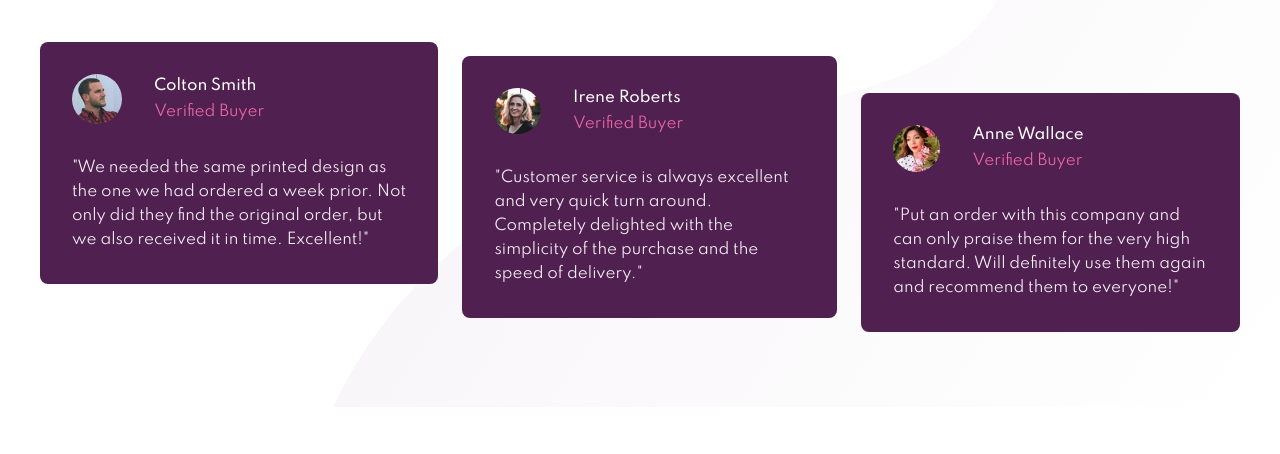
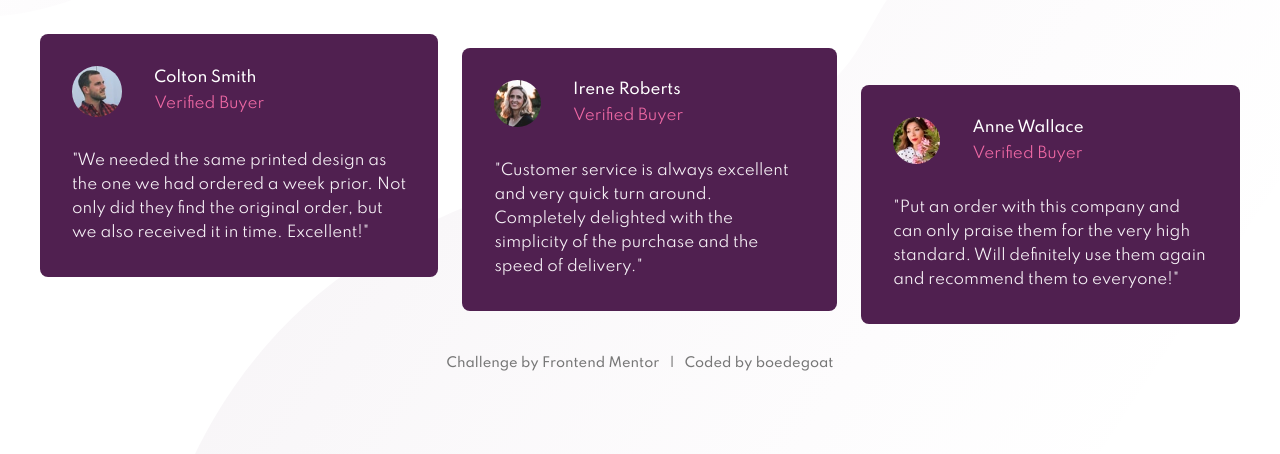
Before and after one commit to boedegoat/front-end-mentor-social-proof-section, a plain HTML site: page index.html in a window 1280 px wide. Shown: the part 346-800 px from the top of the page. Drawn offline with Linux system fonts and the light colour scheme.

Commit message:
style footer

```diff
--- a/index.html
+++ b/index.html
@@ -90,12 +90,12 @@
       </ul>
     </section>
 
-    <!-- <footer>
+    <footer>
       Challenge by
       <a href="https://www.frontendmentor.io?ref=challenge" target="_blank">Frontend Mentor</a>
       &nbsp; | &nbsp; Coded by
       <a href="https://www.github.com/boedegoat" target="_blank">boedegoat</a>
-    </footer> -->
+    </footer>
 
     <script>
       document.querySelectorAll('.rating-stars').forEach((ratingStar) => {
--- a/style.css
+++ b/style.css
@@ -23,7 +23,7 @@ body {
   background-image: url(images/bg-pattern-top-desktop.svg),
     url(images/bg-pattern-bottom-desktop.svg);
   background-repeat: no-repeat;
-  background-position: bottom 51vh right 70vw, top 10vh left 26vw;
+  background-position: top left, bottom right;
 }
 
 .social-section {
@@ -156,11 +156,26 @@ body {
   line-height: 1.6em;
 }
 
+footer {
+  font-size: 13px;
+  color: #777;
+  font-weight: 500;
+  cursor: default;
+}
+
+footer a {
+  text-decoration: none;
+  color: inherit;
+}
+
+footer a:hover {
+  color: var(--primary-pink);
+}
+
 @media (max-width: 960px) {
   body {
     background-image: url(images/bg-pattern-top-mobile.svg),
       url(images/bg-pattern-bottom-mobile.svg);
-    background-position: top left, bottom right;
   }
 
   .social-section {
```
